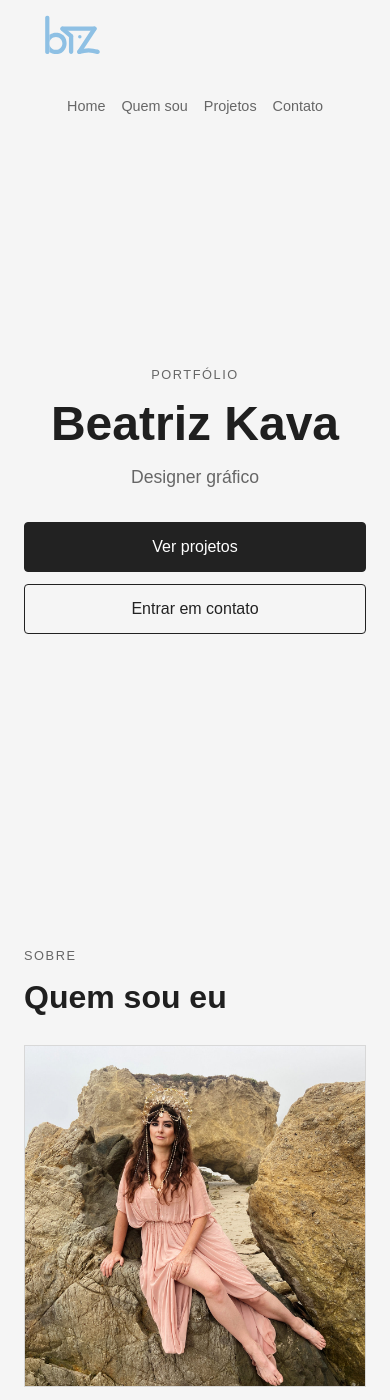
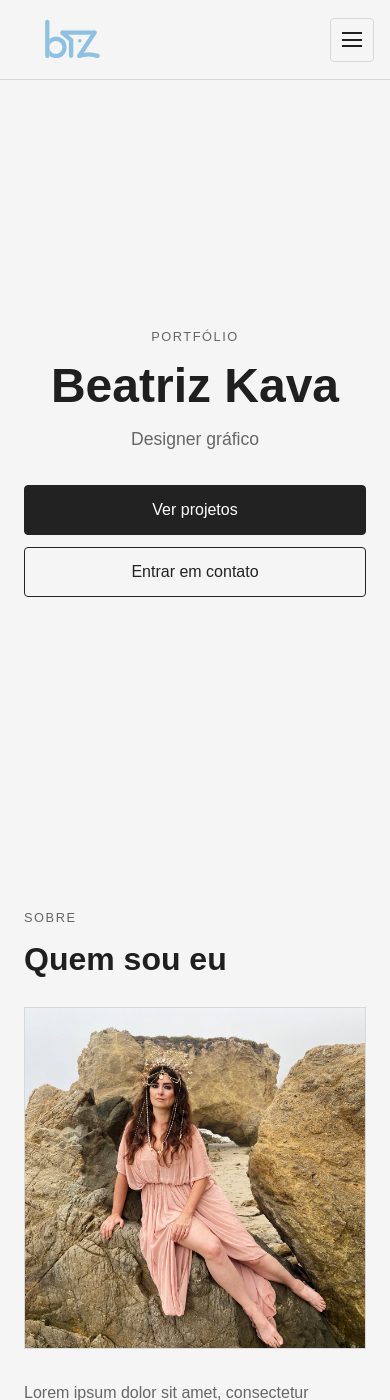
Before and after one commit to beatr1zk/pi-system, a Flask app: page / in a window 390 px wide. Shown: the top 1400 px of the page. Run offline with Flask 3, Linux system fonts and the light colour scheme; parts of the project's set-up code (start-up, migrations or seed data) failed here and were passed over.

Commit message:
update/cabecalho

```diff
--- a/static/css/index/cabecalho.css
+++ b/static/css/index/cabecalho.css
@@ -1,13 +1,24 @@
 /* CABEÇALHO */
 
+html {
+    scroll-padding-top: 5rem;
+}
+
 .cabecalho {
+    position: sticky;
+    top: 0;
+    z-index: 100;
     display: grid;
     grid-template-columns: auto 1fr auto;
     align-items: center;
     gap: var(--espacamento-medio);
-    width: min(calc(100% - 3rem), var(--largura-conteudo));
+    width: 100%;
     min-height: 5rem;
-    margin: 0 auto;
+    padding-inline: max(1.5rem, calc((100% - var(--largura-conteudo)) / 2));
+    border-bottom: 1px solid var(--cor-borda);
+    background-color: rgb(245 245 245 / 0.7);
+    -webkit-backdrop-filter: blur(12px);
+    backdrop-filter: blur(12px);
 }
 
 .marca {
@@ -39,3 +50,23 @@
 .lista-navegacao a:hover {
     color: var(--cor-texto);
 }
+
+.botao-menu {
+    display: none;
+    width: 2.75rem;
+    height: 2.75rem;
+    flex-direction: column;
+    align-items: center;
+    justify-content: center;
+    gap: 0.3rem;
+    border: 1px solid var(--cor-borda);
+    border-radius: var(--raio-borda);
+    background: transparent;
+    cursor: pointer;
+}
+
+.botao-menu span {
+    width: 1.25rem;
+    height: 2px;
+    background-color: var(--cor-texto);
+}
--- a/static/css/index/responsividade.css
+++ b/static/css/index/responsividade.css
@@ -2,21 +2,51 @@
    RESPONSIVIDADE
    ========================================= */
 
-@media (max-width: 900px) {
+@media (max-width: 768px) {
     .cabecalho {
         grid-template-columns: 1fr auto;
+        gap: 0 var(--espacamento-medio);
     }
 
-    .navegacao {
+    .cabecalho.menu-aberto {
+        padding-bottom: var(--espacamento-medio);
+    }
+
+    .botao-menu {
+        display: flex;
+        grid-column: 2;
+        grid-row: 1;
+    }
+
+    .navegacao,
+    .cabecalho .botao-contato {
+        display: none;
         grid-column: 1 / -1;
-        grid-row: 2;
         justify-self: stretch;
     }
 
-    .cabecalho .botao-contato {
-        justify-self: end;
+    .cabecalho.menu-aberto .navegacao {
+        display: block;
     }
 
+    .cabecalho.menu-aberto .botao-contato {
+        display: inline-flex;
+    }
+
+    .lista-navegacao {
+        flex-direction: column;
+        align-items: stretch;
+        gap: 0;
+        margin-bottom: var(--espacamento-pequeno);
+    }
+
+    .lista-navegacao a {
+        display: block;
+        padding: 0.75rem 0;
+    }
+}
+
+@media (max-width: 900px) {
     .apresentacao,
     .secao-contato {
         grid-template-columns: 1fr;
@@ -73,16 +103,7 @@
     }
 
     .cabecalho {
-        width: min(calc(100% - 2rem), var(--largura-conteudo));
-    }
-
-    .cabecalho .botao-contato {
-        display: none;
-    }
-
-    .lista-navegacao {
-        gap: 0.75rem 1rem;
-        font-size: 0.9rem;
+        padding-inline: 1rem;
     }
 
     .acoes-hero {
--- a/templates/componentes_index/cabecalho.html
+++ b/templates/componentes_index/cabecalho.html
@@ -3,7 +3,7 @@
         <img class="logo" src="{{ url_for('static', filename='img/logo.svg') }}" alt="Logo de Beatriz Kava">
     </a>
 
-    <nav class="navegacao" aria-label="Navegação principal">
+    <nav class="navegacao" id="navegacao" aria-label="Navegação principal">
         <ul class="lista-navegacao">
             <li><a href="#inicio">Home</a></li>
             <li><a href="#sobre">Quem sou</a></li>
@@ -13,4 +13,35 @@
     </nav>
 
     <a class="botao botao-contato" href="#contato">Vamos conversar</a>
+
+    <button class="botao-menu" type="button" aria-label="Abrir menu" aria-expanded="false" aria-controls="navegacao">
+        <span></span>
+        <span></span>
+        <span></span>
+    </button>
 </header>
+
+<script>
+    (function () {
+        var cabecalho = document.querySelector('.cabecalho');
+        var botao = cabecalho.querySelector('.botao-menu');
+
+        function alternar(aberto) {
+            cabecalho.classList.toggle('menu-aberto', aberto);
+            botao.setAttribute('aria-expanded', aberto);
+            botao.setAttribute('aria-label', aberto ? 'Fechar menu' : 'Abrir menu');
+        }
+
+        botao.addEventListener('click', function () {
+            alternar(!cabecalho.classList.contains('menu-aberto'));
+        });
+
+        cabecalho.querySelectorAll('.navegacao a, .botao-contato').forEach(function (link) {
+            link.addEventListener('click', function () { alternar(false); });
+        });
+
+        document.addEventListener('keydown', function (evento) {
+            if (evento.key === 'Escape') alternar(false);
+        });
+    })();
+</script>
```
